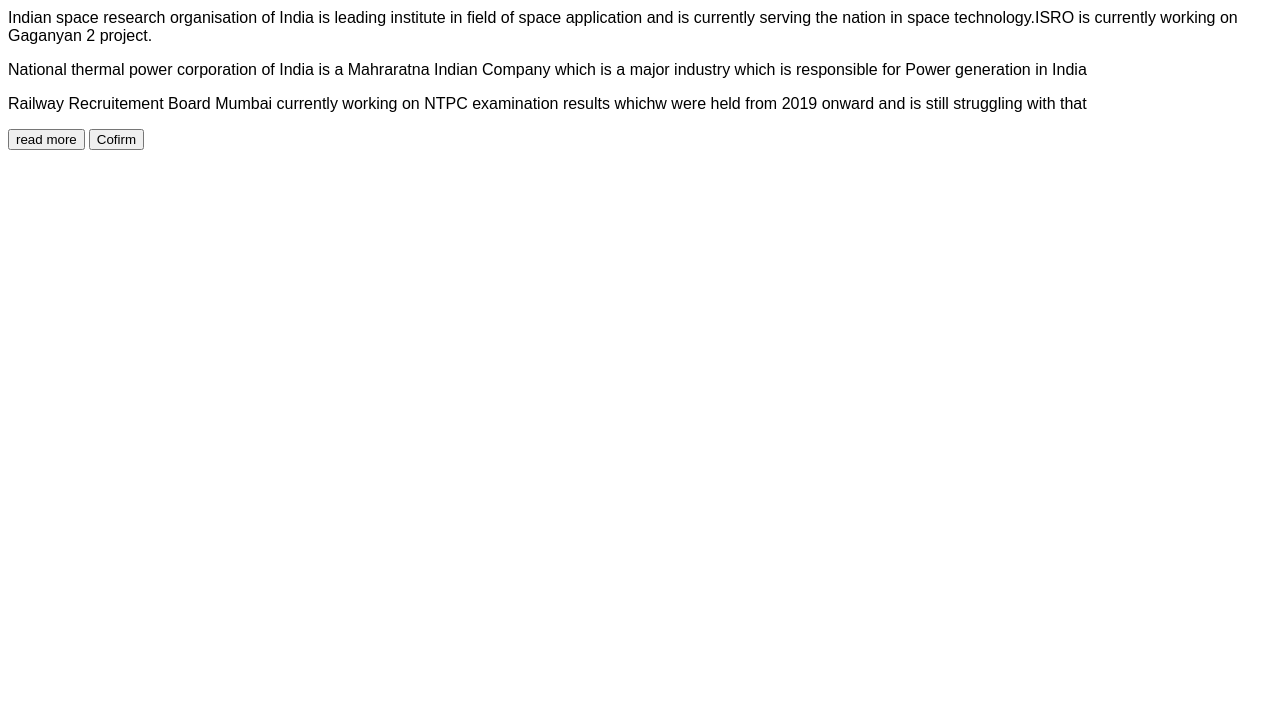
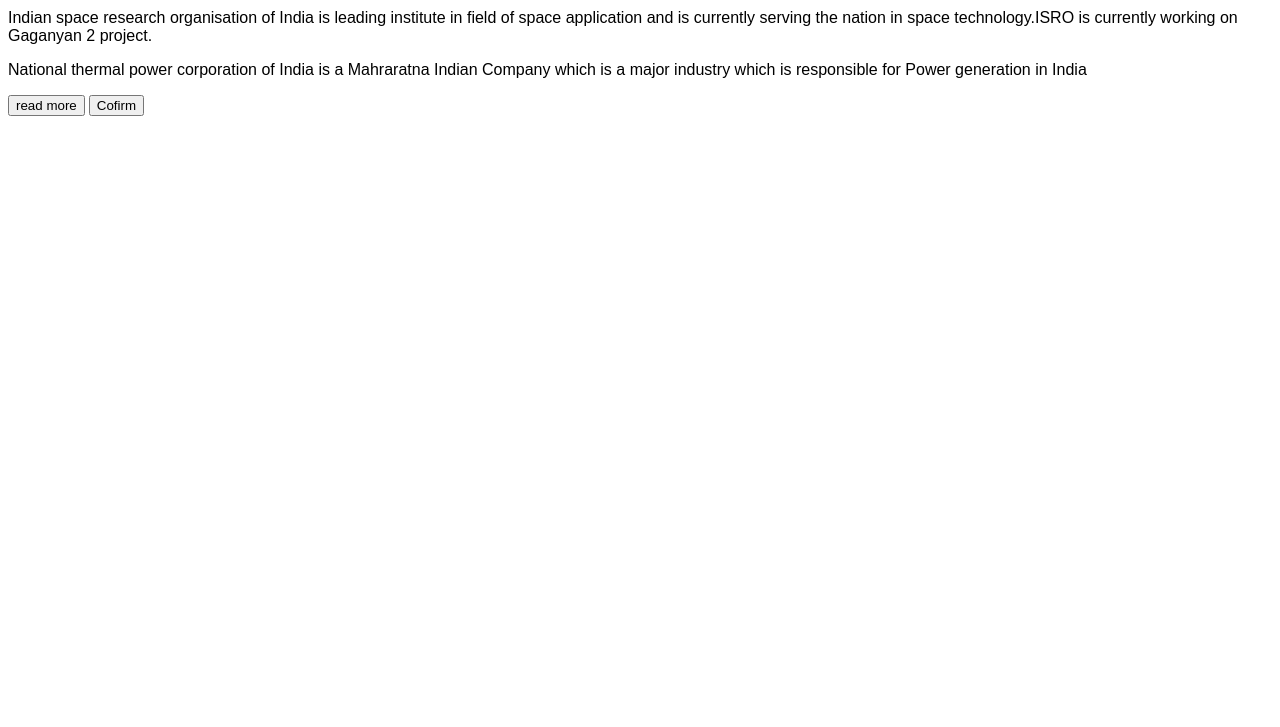
Before and after one commit to Mazharuddin1997/Repository2, a plain HTML site: page index.html in a window 1280 px wide. Shown: the part 73-800 px from the top of the page. Drawn offline with Linux system fonts and the light colour scheme.

Commit message:
RRB deleted and Brnach 1 is merged in master

```diff
--- a/index.html
+++ b/index.html
@@ -19,11 +19,7 @@
       which is a major industry which is responsible for Power generation in
       India
     </p>
-    <p>
-      Railway Recruitement Board Mumbai currently working on NTPC examination
-      results whichw were held from 2019 onward and is still struggling with
-      that
-    </p>
+
     <button onclick="redirect()">read more</button>
     <button onclick="Confirm()">Cofirm</button>
 
```
